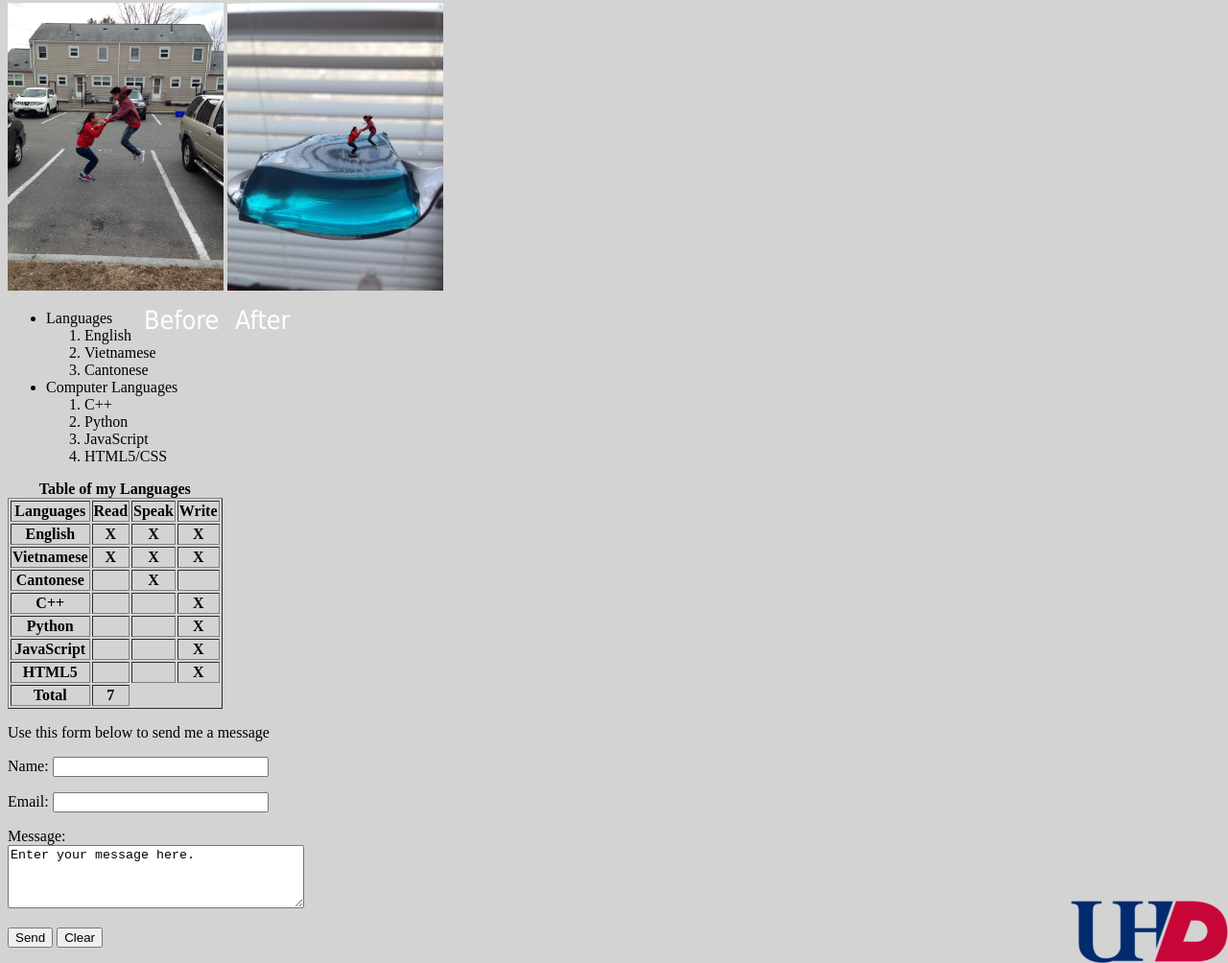
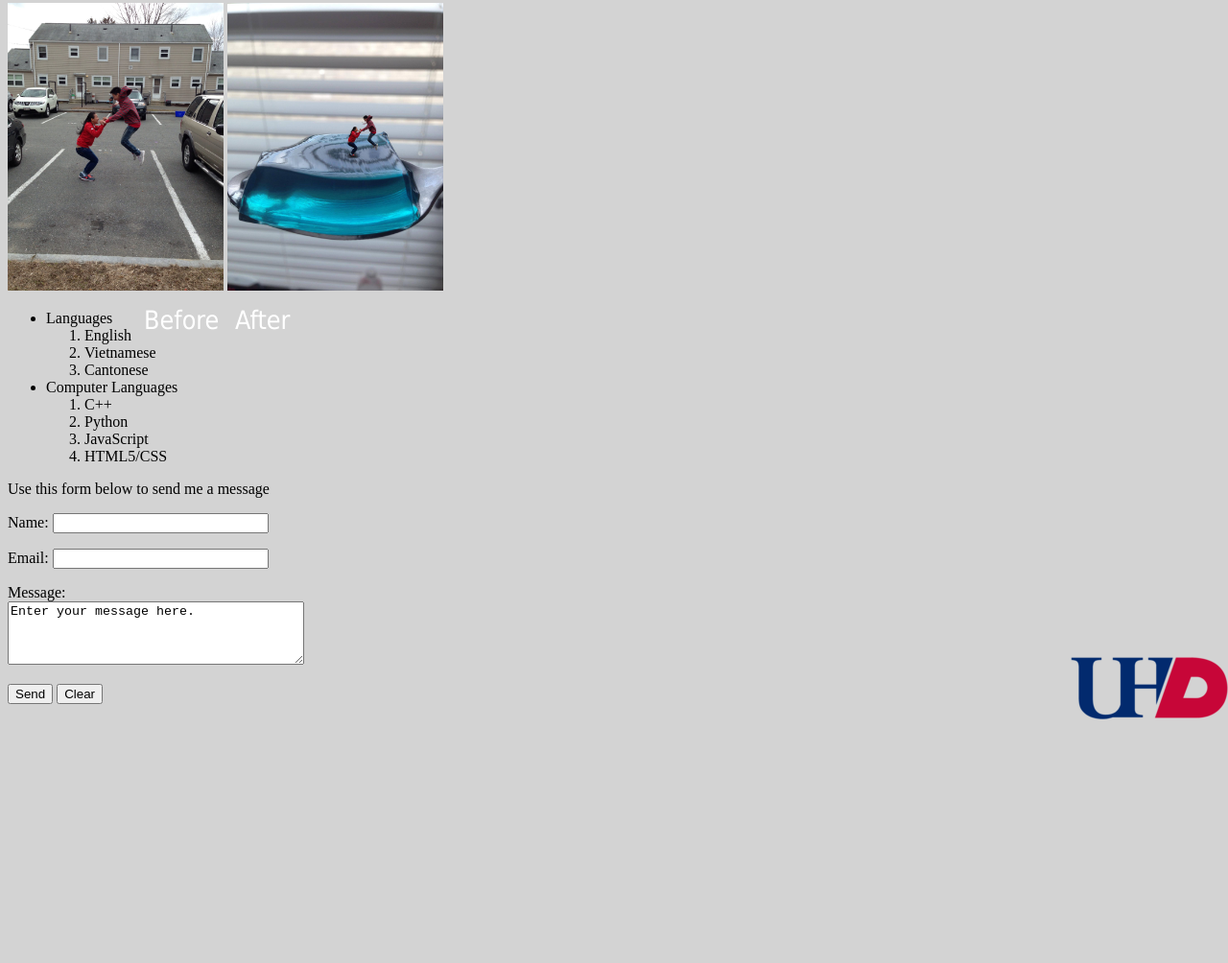
Before and after one commit to CS4300-Web/Car4Rent-Group-Project-website, a plain HTML site: page hung/HungLy_Introduction.html in a window 1280 px wide. Shown: the part 579-1583 px from the top of the page at 96% size. After the commit the page ends 1329 px from the top, so only its background shows below. Drawn offline with Linux system fonts and the light colour scheme.

Commit message:
hungly
update my personal page

```diff
--- a/hung/Introduction.html
+++ b/hung/HungLy_Introduction.html
@@ -60,70 +60,6 @@
 					<li>HTML5/CSS</li>
 				</ol>
 		</ul>
-		<table border = "1">
-			<caption><strong>Table of my Languages</strong></caption>
-
-			<thead>
-				<tr>
-					<th>Languages</th>
-					<th>Read</th>
-					<th>Speak</th>
-					<th>Write</th>
-				</tr>
-			</thead>
-
-			<tfoot>
-				<tr>
-					<th>Total</th>
-					<th rolspan="3">7</th>
-				</tr>
-			</tfoot>
-
-			<tbody>
-				<tr>
-					<th>English</th>
-					<th>X</th>
-					<th>X</th>
-					<th>X</th>
-				</tr>
-				<tr>
-					<th>Vietnamese</th>
-					<th>X</th>
-					<th>X</th>
-					<th>X</th>
-				</tr>
-				<tr>
-					<th>Cantonese</th>
-					<th></th>
-					<th>X</th>
-					<th></th>
-				</tr>
-				<tr>
-					<th>C++</th>
-					<th></th>
-					<th></th>
-					<th>X</th>
-				</tr>
-				<tr>
-					<th>Python</th>
-					<th></th>
-					<th></th>
-					<th>X</th>
-				</tr>
-				<tr>
-					<th>JavaScript</th>
-					<th></th>
-					<th></th>
-					<th>X</th>
-				</tr>
-				<tr>
-					<th>HTML5</th>
-					<th></th>
-					<th></th>
-					<th>X</th>
-				</tr>
-			</tbody>
-		</table>
 		<p>Use this form below to send me a message</p>
 		<form method = "post" action = "http://www.facebook.com/kentleeme">
 			<p><label>Name:
```
